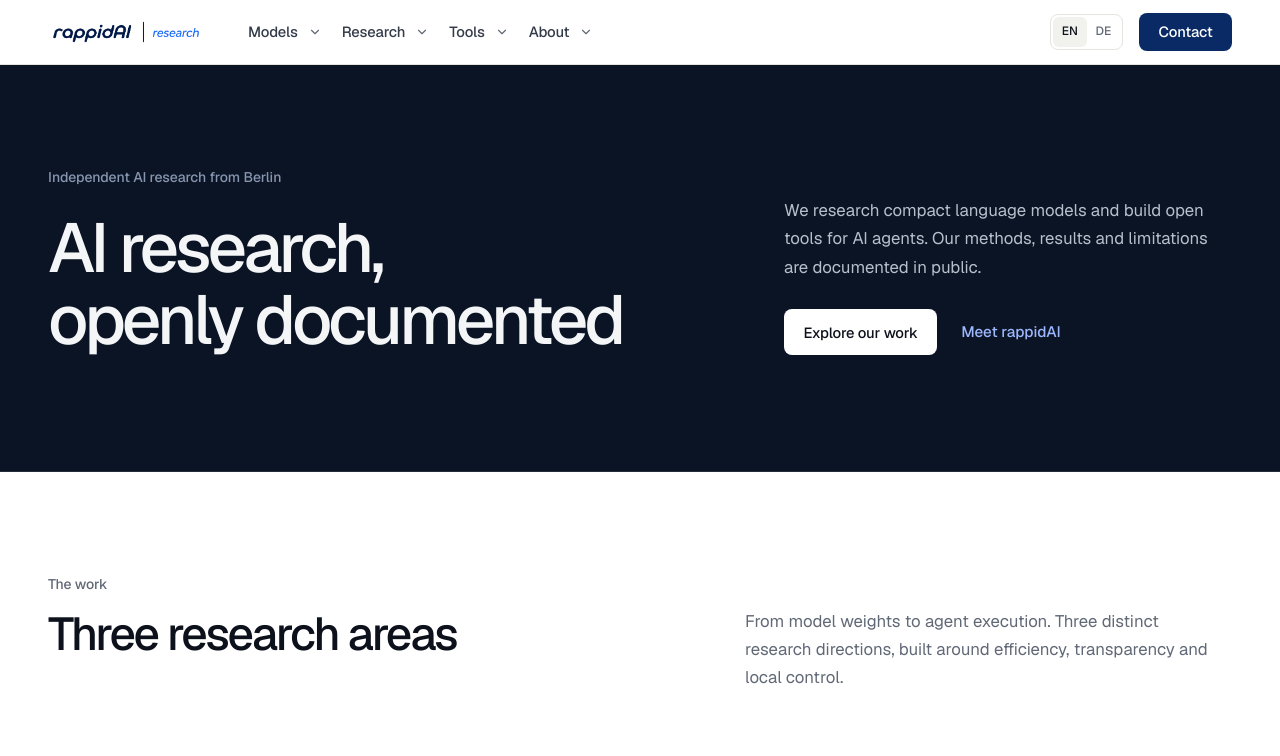
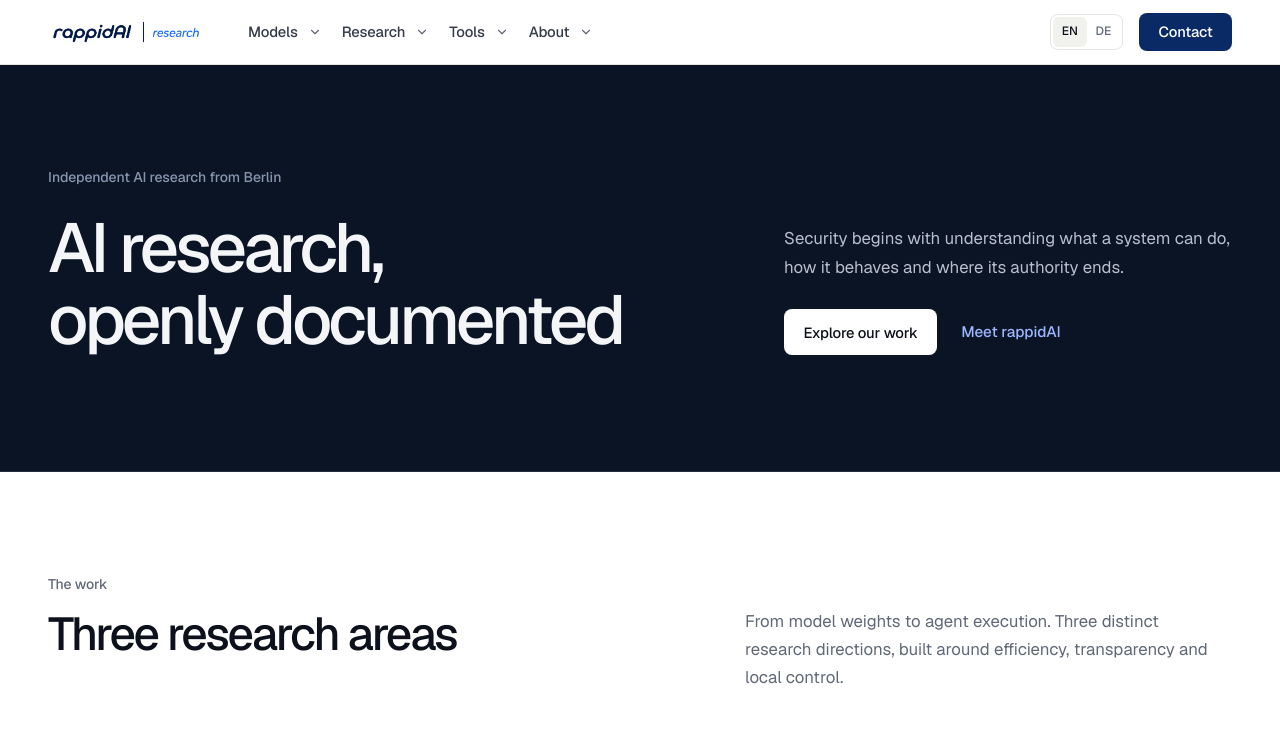
Before and after one commit to desirecikemgil/rappidai-research.com, a Next.js app: page / in a window 1280 px wide. Shown: the top 756 px of the page. Built offline with nearby package versions, Linux system fonts and the light colour scheme.

Commit message:
Replace homepage subtext with the selected security statement

```diff
--- a/app/view.tsx
+++ b/app/view.tsx
@@ -15,7 +15,7 @@ const copy = {
     intro: "Independent AI research from Berlin",
     title: ["AI research,", "openly documented"],
     description:
-      "We research compact language models and build open tools for AI agents. Our methods, results and limitations are documented in public.",
+      "Security begins with understanding what a system can do, how it behaves and where its authority ends.",
     workLink: "Explore our work",
     explore: "Explore our models",
     research: "Inside the research",
@@ -81,7 +81,7 @@ const copy = {
     intro: "Unabhängige KI-Forschung aus Berlin",
     title: ["KI-Forschung,", "offen dokumentiert"],
     description:
-      "Wir erforschen kompakte Sprachmodelle und entwickeln offene Werkzeuge für KI-Agenten. Unsere Methoden, Ergebnisse und Grenzen dokumentieren wir öffentlich.",
+      "Sicherheit beginnt mit dem Verständnis dafür, was ein System kann, wie es sich verhält und wo seine Befugnisse enden.",
     workLink: "Unsere Arbeit entdecken",
     explore: "Modelle ansehen",
     research: "Mehr zur Forschung",
```
Also changed, not shown: 1 other file (tests, documents, lock files or other folders).
